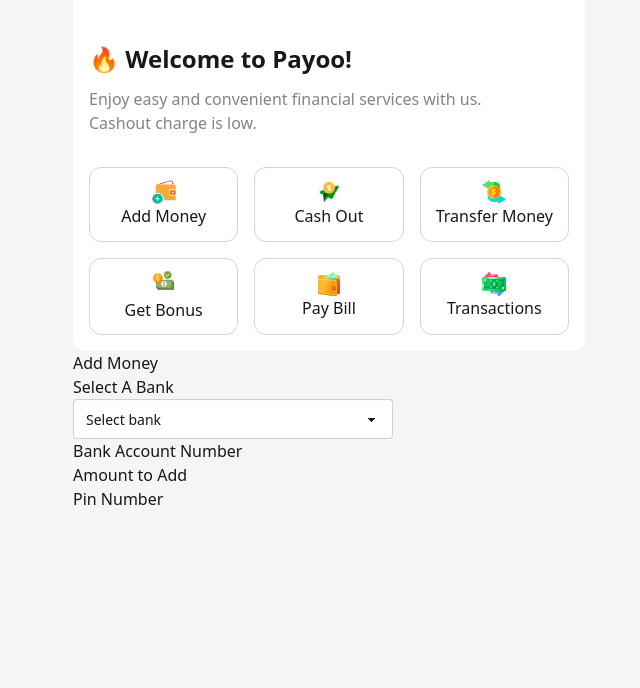
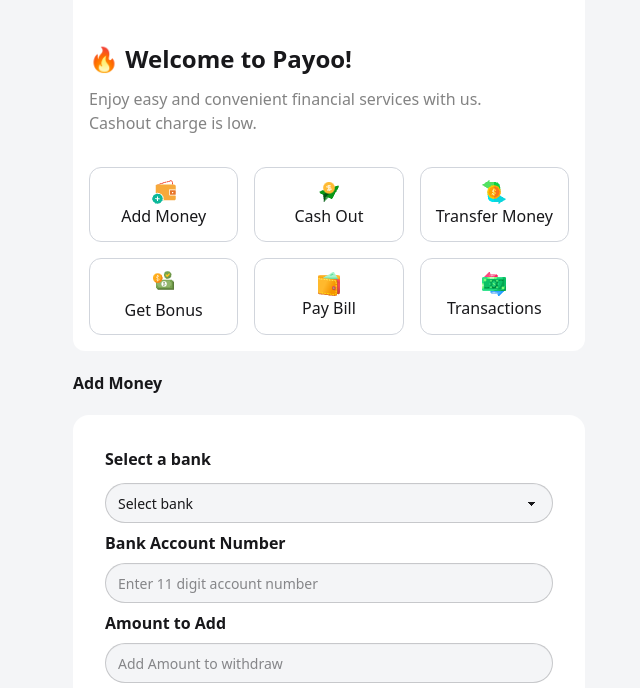
Before and after one commit to barua-raj/ph-payoo-mfs-app, a plain HTML site: page home.html in a window 1280 px wide. Shown: the part 88-776 px from the top of the page, without its empty margins (311-951 px from the left). Drawn offline with nearby package versions, Linux system fonts and the light colour scheme.

Commit message:
home page in progress

```diff
--- a/home.html
+++ b/home.html
@@ -64,26 +64,35 @@
     <div class="all-form-section max-w-lg mx-auto">
         <!-- add money -->
          <div>
-            <h1>Add Money</h1>
-            <form action="">
-                <div>
-                    <h1>Select A Bank</h1>
-                    <select class="select focus:outline-none">
-                        <option disabled selected>Select bank</option>
-                        <option>Crimson</option>
-                        <option>Amber</option>
-                        <option>Velvet</option>
+            <h1 class="font-bold my-5">Add Money</h1>
+            <form action="" class="bg-white rounded-2xl p-8">
+                <div class="">
+                    <label class="font-semibold" for="">Select a bank</label>
+                    <br/>
+                    <select class="select focus:outline-none bg-[#f4f5f7] mt-3 rounded-3xl w-full">
+                        <option>Select bank</option>
+                        <option>Standard Chartered Bank</option>
+                        <option>DBBL</option>
+                        <option>UCBL</option>
+                        <option>City Bank</option>
                     </select>
                 </div>
-                <div>
-                    <h1>Bank Account Number</h1>
+                <div class="mt-2">
+                    <label class="font-semibold" for="">Bank Account Number</label>
+                    <br/>
+                    <input type="text" placeholder="Enter 11 digit account number" id="" class="input bg-[#f4f5f7] rounded-3xl focus:outline-none w-full mt-2" />
                 </div>
-                <div>
-                    <h1>Amount to Add</h1>
+                <div class="mt-2">
+                    <label class="font-semibold" for="">Amount to Add</label>
+                    <br/>
+                    <input type="text" placeholder="Add Amount to withdraw" id="" class="input bg-[#f4f5f7] rounded-3xl focus:outline-none w-full mt-2" />
                 </div>
-                <div>
-                    <h1>Pin Number</h1>
+                <div class="mt-2">
+                    <label class="font-semibold" for="">Pin Number</label>
+                    <br/>
+                    <input type="text" placeholder="Enter 4 digit pin number" class="input bg-[#f4f5f7] rounded-3xl focus:outline-none w-full mt-2" />
                 </div>
+                <button id="btn-add-money" class="btn bg-[#0874f2] text-white text-lg p-6 w-full rounded-3xl font-bold mt-8">Add Money</button>
             </form>
         </div>
     </div>
```
